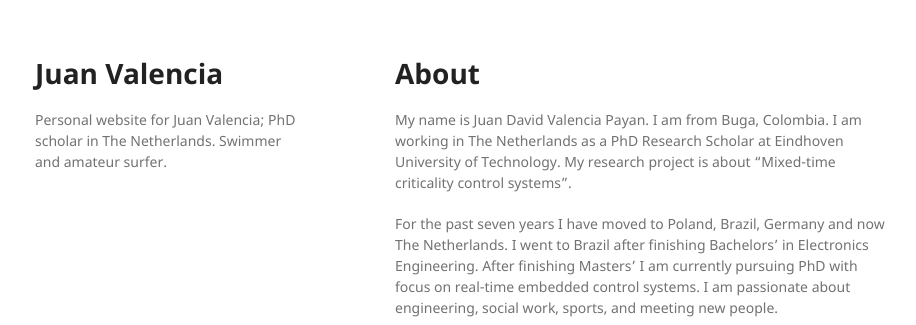
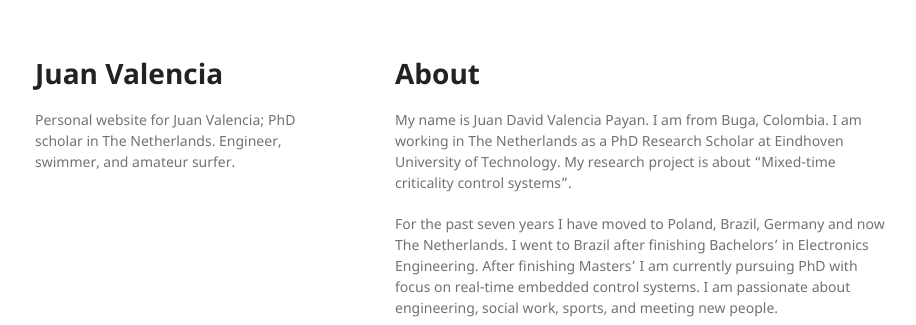
Before and after one commit to juanvalen15/juanvalen15.github.io, a Jekyll site: the page built from index.md, in a window 1280 px wide. Shown: the top 325 px of the page, without its empty margins (175-1091 px from the left). Built offline with Jekyll 4.4.1, drawn with Linux system fonts in a browser that asks for light colours; our own code applies the rules of GitHub Pages for plain Markdown files.

Commit message:
changed titles

```diff
--- a/_config.yml
+++ b/_config.yml
@@ -1,5 +1,5 @@
 title: Juan Valencia
-description: Personal website for Juan Valencia; PhD scholar in The Netherlands. Swimmer and amateur surfer.
+description: Personal website for Juan Valencia; PhD scholar in The Netherlands. Engineer, swimmer, and amateur surfer.
 show_downloads: false
 google_analytics: false
 theme: jekyll-theme-minimal
```
Also changed, not shown: hobbies.md (+1 -1 lines), resume.md (+1 -1 lines).
